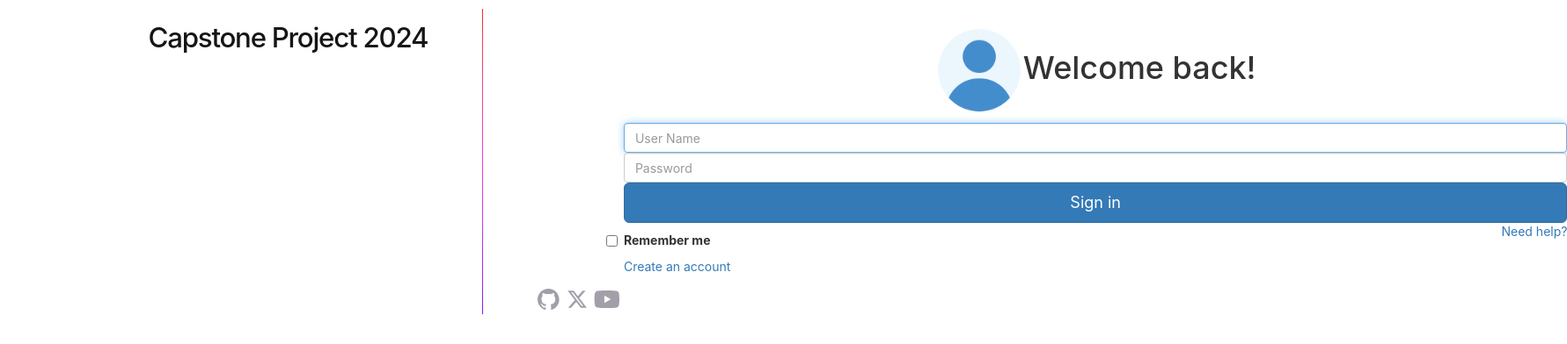
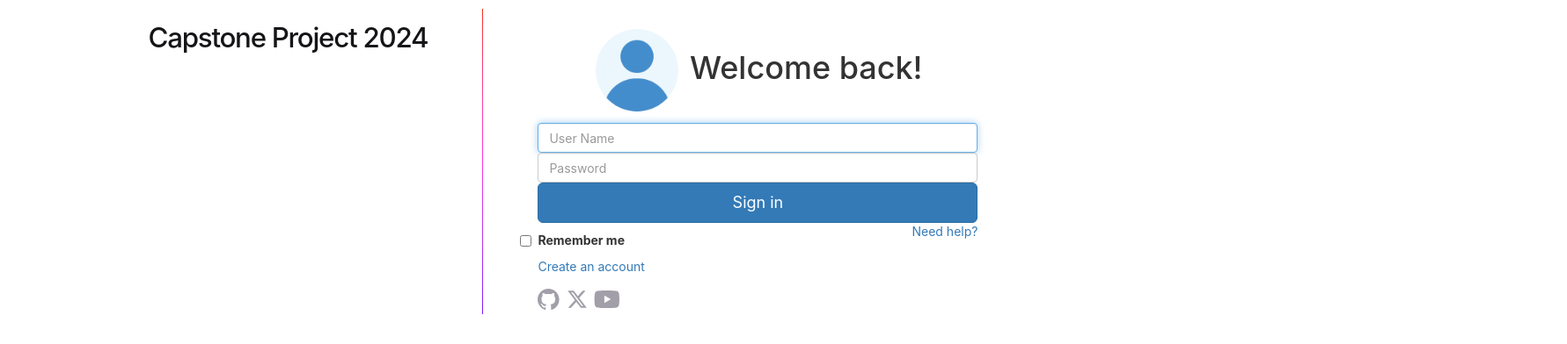
Before and after one commit to Minakshijoshi7/capstone2, an Angular app in the folder Capstone.web/: page /login in a window 1280 px wide. Shown: the top 392 px of the page at 88% size, 1781 px wide, since content can reach past the window. Built offline with nearby package versions, Linux system fonts and the light colour scheme.

Commit message:
Changes in login component

```diff
--- a/Capstone.web/src/app/login/login.component.css
+++ b/Capstone.web/src/app/login/login.component.css
@@ -1,75 +1,80 @@
-.form-signin
-{
+.login-container {
+  display: flex;
+  justify-content: center;
+  align-items: center;
+  height: 100%;
+  width: 100%;
+}
+
+.account-wall {
+  width: 100%;
   max-width: 330px;
-    padding: 15px;
-    margin: 0 auto;
+  padding: 40px 20px;
+  background-color: #fff;
+  box-shadow: 0px 2px 2px rgba(0, 0, 0, 0.3);
+  border-radius: 8px;
+  text-align: center;
 }
-.form-signin .form-signin-heading, .form-signin .checkbox
-{
-    margin-bottom: 10px;
+
+.profile-img {
+  width: 100px;
+  height: 100px;
+  margin-bottom: 20px;
+  display: block;
+  border-radius: 50%;
 }
-.form-signin .checkbox
-{
-    font-weight: normal;
+
+.login-title {
+  font-size: 24px;
+  font-weight: 400;
+  margin-bottom: 20px;
+  color: #333;
 }
-.form-signin .form-control
-{
+
+.form-signin .form-control {
   position: relative;
   font-size: 16px;
   height: auto;
   padding: 10px;
-    -webkit-box-sizing: border-box;
-    -moz-box-sizing: border-box;
   box-sizing: border-box;
+  margin-bottom: 10px;
 }
-.form-signin .form-control:focus
-{
+
+.form-signin .form-control:focus {
   z-index: 2;
 }
-.form-signin input[type="text"]
-{
-    margin-bottom: -1px;
-    border-bottom-left-radius: 0;
-    border-bottom-right-radius: 0;
+
+.btn {
+  width: 100%;
+  padding: 10px;
+  background-color: #007bff;
+  border: none;
+  color: white;
+  cursor: pointer;
 }
-.form-signin input[type="password"]
-{
+
+.btn:hover {
+  background-color: #0056b3;
+}
+
+.checkbox {
+  font-weight: normal;
   margin-bottom: 10px;
-    border-top-left-radius: 0;
-    border-top-right-radius: 0;
 }
-.account-wall
-{
-    margin-top: 20px;
-    padding: 40px 0px 20px 0px;
-    background-color: #f7f7f7;
-    -moz-box-shadow: 0px 2px 2px rgba(0, 0, 0, 0.3);
-    -webkit-box-shadow: 0px 2px 2px rgba(0, 0, 0, 0.3);
-    box-shadow: 0px 2px 2px rgba(0, 0, 0, 0.3);
-}
-.login-title
-{
-    color: #555;
-    font-size: 18px;
-    font-weight: 400;
-    display: block;
-}
-.profile-img
-{
-    width: 96px;
-    height: 96px;
-    margin: 0 auto 10px;
-    display: block;
-    -moz-border-radius: 50%;
-    -webkit-border-radius: 50%;
-    border-radius: 50%;
-}
-.need-help
-{
-    margin-top: 10px;
-}
-.new-account
-{
+
+.need-help, .new-account {
   display: block;
   margin-top: 10px;
+  color: #007bff;
+  text-decoration: none;
 }
+
+.need-help:hover, .new-account:hover {
+  text-decoration: underline;
+}
+
+.alert {
+  margin-top: 20px;
+  width: 100%;
+  text-align: center;
+}
--- a/Capstone.web/src/app/login/login.component.html
+++ b/Capstone.web/src/app/login/login.component.html
@@ -1,26 +1,21 @@
-<div class="container">
-    <div class="row">
-        <div class="col-8  col-md-offset-1">
-            <h1 class="text-center login-title"><img class="profile-img text-center" src="/assets/profile-image.png" width="100px" alt="">Welcome back!</h1>
+<div class="login-container">
   <div class="account-wall">
-
-
+    <h1 class="text-center login-title">
+      <img class="profile-img text-center" src="/assets/profile-image.png" width="100px" alt="Profile Image"> Welcome back!
+    </h1>
     <form class="form-signin" (ngSubmit)="login()">
       <input type="text" class="form-control" placeholder="User Name" id="username" [(ngModel)]="username" name="username" required autofocus>
       <input type="password" class="form-control" placeholder="Password" id="password" [(ngModel)]="password" name="password" required>
-                <button class="btn btn-lg btn-primary btn-block" type="submit">
-                    Sign in</button>
+      <button class="btn btn-lg btn-primary btn-block" type="submit">Sign in</button>
       <label class="checkbox pull-left">
-                    <input type="checkbox" value="remember-me">
-                    Remember me
+        <input type="checkbox" value="remember-me"> Remember me
       </label>
-                <a href="#" class="pull-right need-help">Need help? </a><span class="clearfix"></span>
+      <a href="#" class="pull-right need-help">Need help?</a>
+      <span class="clearfix"></span>
     </form>
+    <a href="#" class="text-center new-account">Create an account</a>
   </div>
-            <a href="#" class="text-center new-account">Create an account </a>
-        </div>
-        <div *ngIf="errorMessage" class="col-8  col-md-offset-1 alert alert-danger">
+  <div *ngIf="errorMessage" class="alert alert-danger">
     {{ errorMessage }}
   </div>
 </div>
-</div>
```
Also changed, not shown: 148 other files (tests, documents, lock files or other folders). Lines whose indentation alone changed are shown as unchanged.
